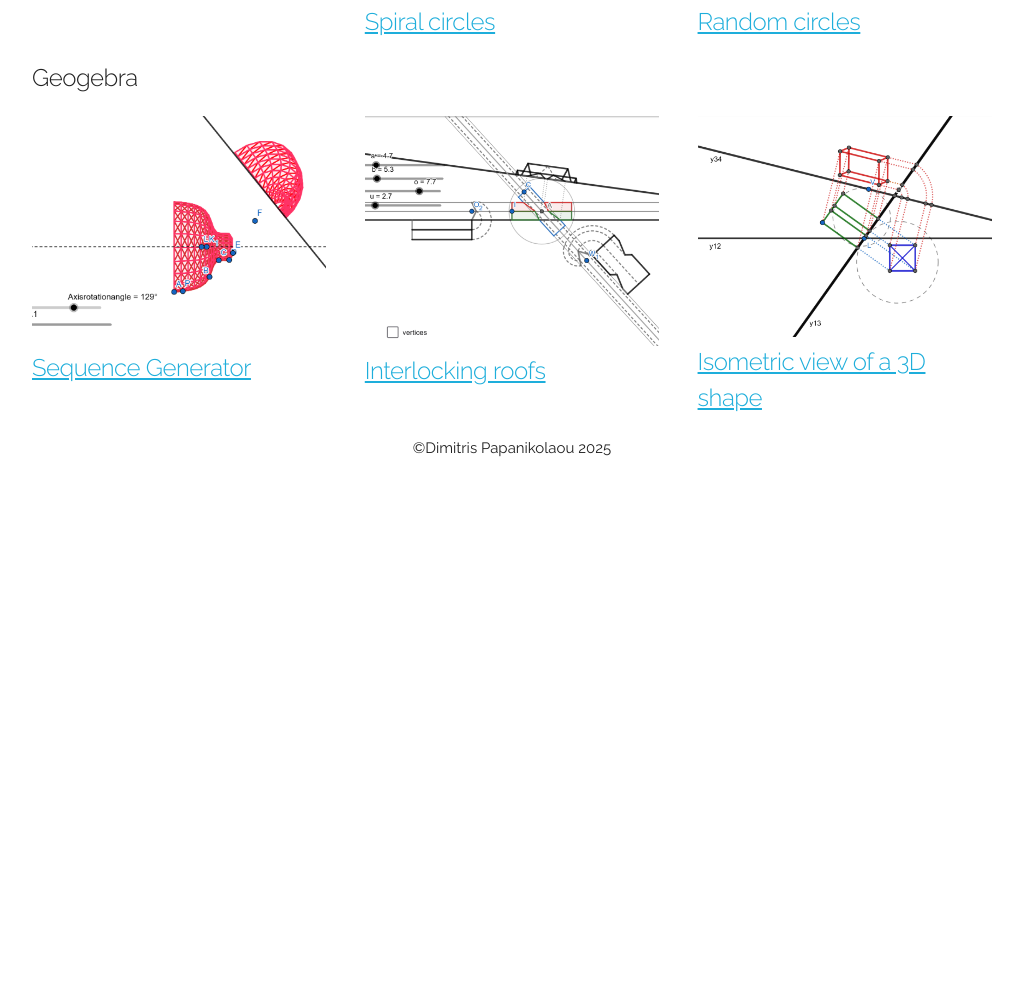
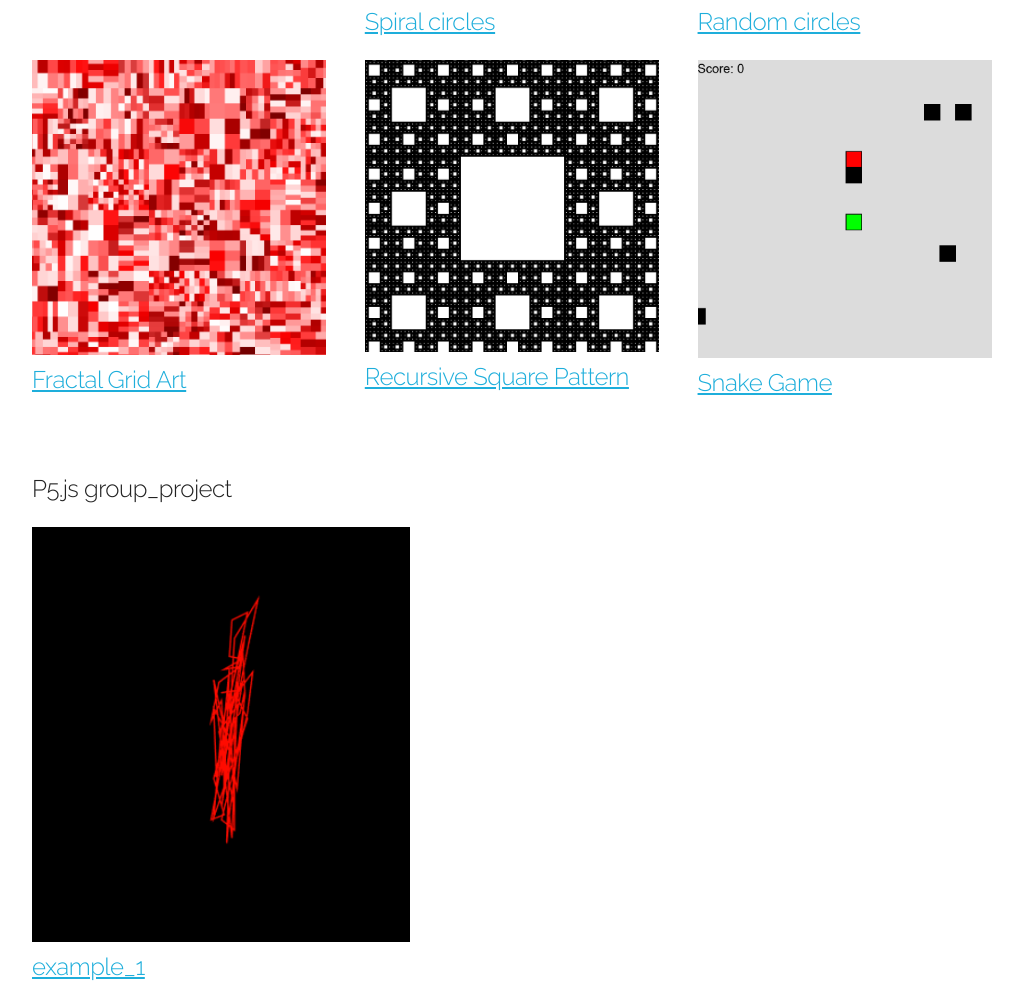
Before and after one commit to Apostolia-S/04_webpage_template_using_skeleton, a plain HTML site: page index.html in a window 1280 px wide. Shown: the part 1272-2280 px from the top of the page, without its empty margins (128-1151 px from the left). Before the commit the page ends 1957 px from the top, so only its background shows below. Drawn offline with Linux system fonts and the light colour scheme.

Commit message:
Add files via upload

```diff
--- a/index.html
+++ b/index.html
@@ -62,7 +62,7 @@
       </div>
     </div>
 
-    <div class="row one-bottom">
+    <div class="row half-bottom">
       <div class="four columns">
         <a href="https://editor.p5js.org/ApostoliaSiampanou/sketches/XyTyd-Vbi" target="_blank">
         <img src="images/project.4.png" class ="scale-with-grid">
@@ -81,10 +81,56 @@
         <h5>Random circles</h5>
       </a>
     </div>
-    <div class="row">
+    <div class="row half-bottom">
+    <div class="four columns">
+        <a href="https://editor.p5js.org/ApostoliaSiampanou/sketches/GxNpj_yKm" target="_blank">
+        <img src="images/ass3.1.png" class ="scale-with-grid">
+        <h5> Fractal Grid Art </h5>
+      </a>
+    </div>
+     <div class="four columns">
+        <a href="https://editor.p5js.org/ApostoliaSiampanou/sketches/bDs7jmVT5" target="_blank">
+        <img src="images/ass3.2.png" class ="scale-with-grid">
+        <h5> Recursive Square Pattern </h5>
+      </a>
+    </div>
+     <div class="four columns">
+        <a href="https://editor.p5js.org/ApostoliaSiampanou/sketches/EaKF8CIjw" target="_blank">
+        <img src="images/ass3.3.png" class ="scale-with-grid">
+        <h5> Snake Game </h5>
+      </a>
+    </div>
+    <div class="four columns">
+         </div>
+            </div>
+
+    <div class="row half-bottom">
+     <div class="five columns">
+       <h5> P5.js group_project </h5>
+        <a href="https://editor.p5js.org/dimtat382/sketches/s741zI6-n">
+        <img src="images/p5_1.png" class ="scale-with-grid">
+        <h5>example_1</h5>
+      </a>
+    </div>
+    <div class="four columns">
+         </div>
+            </div>
+
+    <div class="five columns">
+      <a href="https://editor.p5js.org/ApostoliaSiampanou/sketches/9LA7ai1gz">
+        <img src="images/p5_2.png" class ="scale-with-grid">
+        <h5>example_2</h5>
+      </a>
+         </div>
+     <div class="four columns">
+         </div>
+            </div>
+
+    <div class="row half-bottom">
+      <div class="twelve columns">
       <h5>Geogebra</h5>
       </div>
-      <div class="row">
+      <div class=" row half-bottom">
       <div class="four columns">
       <a href="https://www.geogebra.org/geometry/bdsavkwc"target="_blank" >
         <img src="images/geo1.png" class ="scale-with-grid">
```
